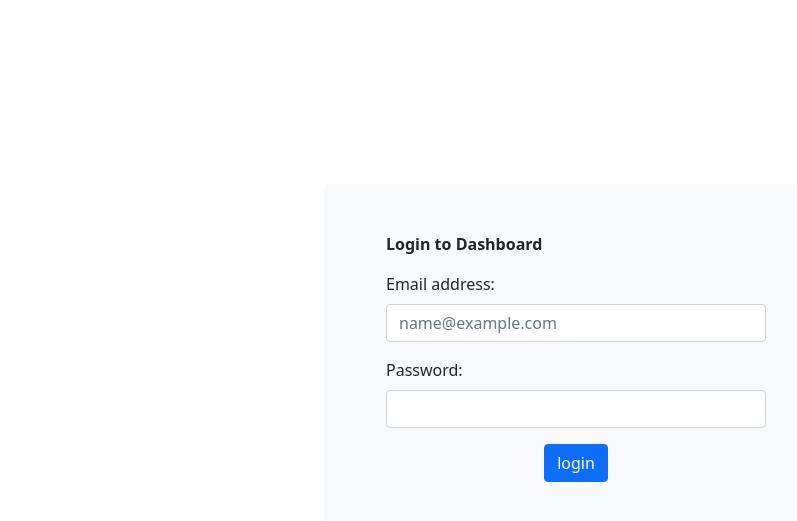
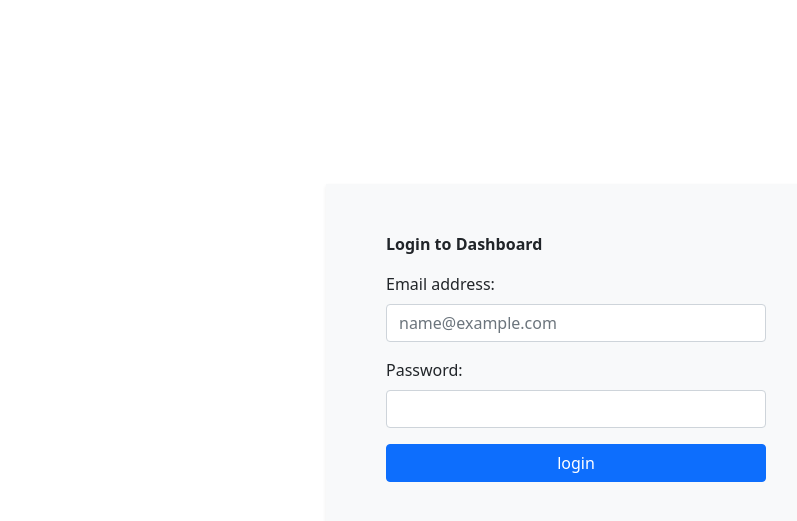
Before and after one commit to moadams847/AdminComp-Docs-Dashboard, a plain HTML site: page about.html in a window 1280 px wide. Shown: the part 75-596 px from the top of the page, without its empty margins (52-849 px from the left). Drawn offline with nearby package versions, Linux system fonts and the light colour scheme; no server answers.

Commit message:
update html files

```diff
--- a/about.html
+++ b/about.html
@@ -163,7 +163,7 @@
                 />
               </div>
               <div class="d-flex justify-content-center align-content-center">
-                <button type="submit" class="btn btn-primary mb-3">
+                <button type="submit" class="btn w-100 btn-primary mb-3">
                   login
                 </button>
               </div>
```
Also changed, not shown: index.html (+1 -1 lines).
